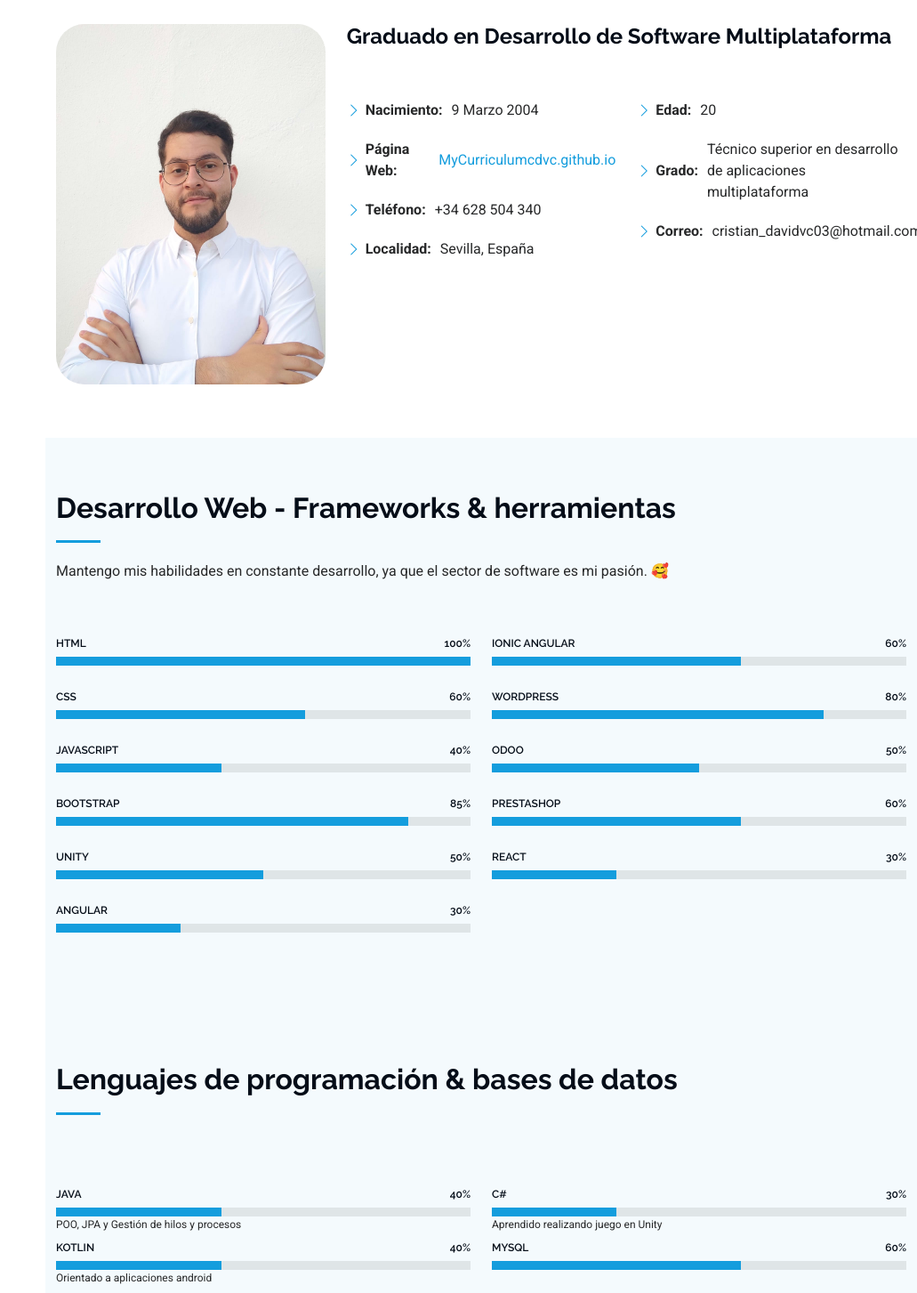
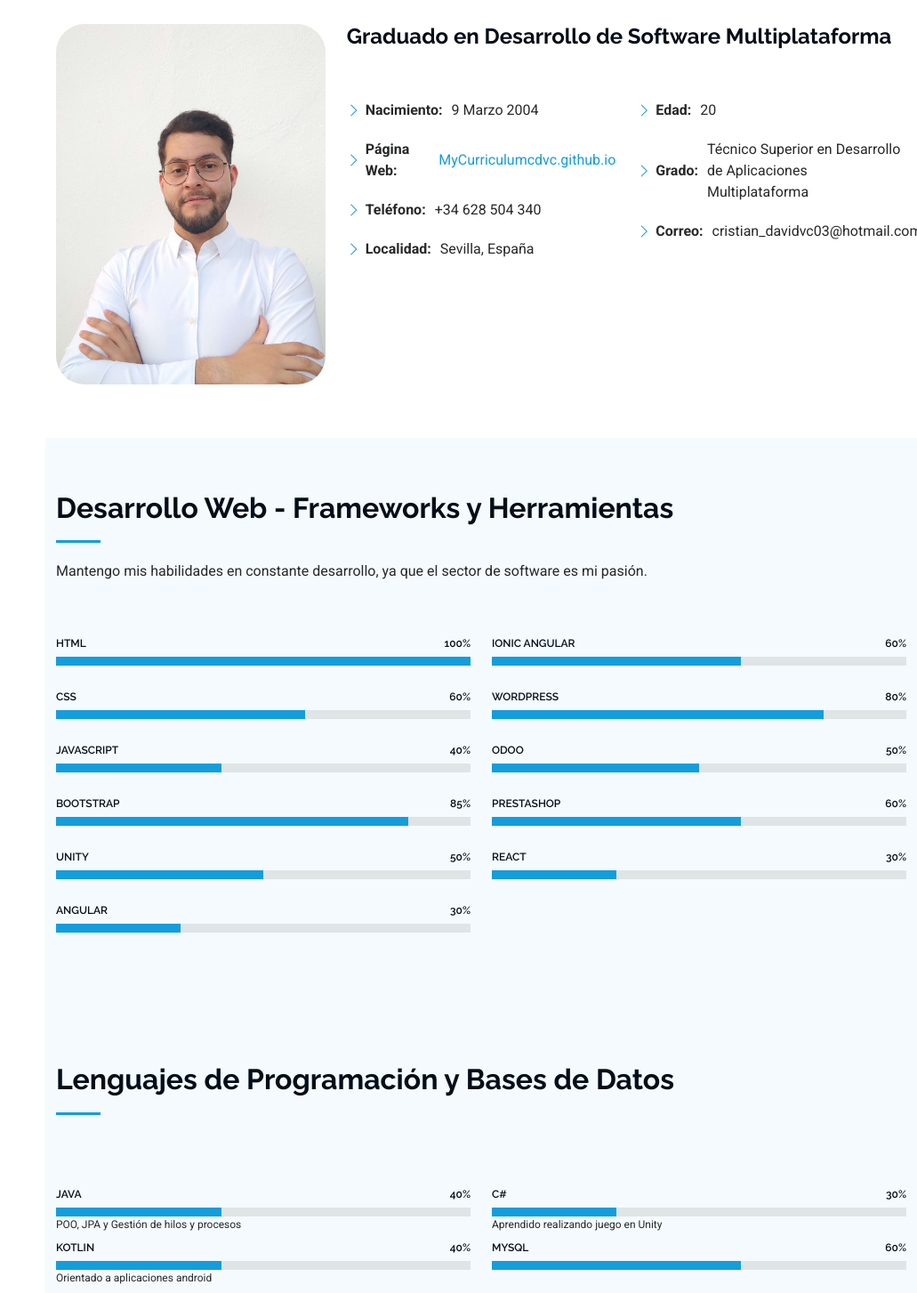
Before and after one commit to Sonicx994/mycurriculumcdvc.github.io, a plain HTML site: page index.html in a window 1280 px wide. Shown: the part 1163-2616 px from the top of the page at 89% size, without its empty margins (249-1280 px from the left). Drawn offline with Linux system fonts and the light colour scheme.

Commit message:
V1.2
Corrección de erratas

```diff
--- a/index.html
+++ b/index.html
@@ -73,7 +73,7 @@
       <div class="container" data-aos="fade-up" data-aos-delay="100">
         <h2>Cristian David Valencia</h2>
         <p><span class="typed"
-            data-typed-items="Graduado en desarrollador de Software Multiplataforma Junior"></span><span
+            data-typed-items="Graduado en Desarrollador de Software Multiplataforma Junior"></span><span
             class="typed-cursor typed-cursor--blink" aria-hidden="true"></span><span
             class="typed-cursor typed-cursor--blink" aria-hidden="true"></span></p>
       </div>
@@ -99,7 +99,7 @@
         </p>
         <br>
         <p>
-          Actualmente, estoy ampliando mis competencias y preparándome para certificar un nivel alto de ingles,
+          Actualmente, estoy ampliando mis competencias y preparándome para certificar un nivel alto de inglés,
           con el objetivo de contribuir a proyectos innovadores en el ámbito del desarrollo de software.
         </p>
       </div><!-- Final de sección titulo -->
@@ -127,8 +127,8 @@
               <div class="col-lg-6">
                 <ul>
                   <li><i class="bi bi-chevron-right"></i> <strong>Edad:</strong> <span>20</span></li>
-                  <li><i class="bi bi-chevron-right"></i> <strong>Grado:</strong> <span>Técnico superior en desarrollo
-                      de aplicaciones multiplataforma</span></li>
+                  <li><i class="bi bi-chevron-right"></i> <strong>Grado:</strong> <span>Técnico Superior en Desarrollo
+                      de Aplicaciones Multiplataforma</span></li>
                   <li><i class="bi bi-chevron-right"></i> <strong>Correo:</strong>
                     <span>cristian_davidvc03@hotmail.com</span>
                   </li>
@@ -140,13 +140,13 @@
       </div>
     </section><!-- Fin sobre mi  -->
 
-    <!-- Desarrollo Web - Frameworks & herramientas -->
+    <!-- Desarrollo Web - Frameworks y herramientas -->
     <section id="skills" class="skills section light-background">
 
       <!-- Titulo de la sección -->
       <div class="container section-title" data-aos="fade-up">
-        <h2>Desarrollo Web - Frameworks & herramientas</h2>
-        <p>Mantengo mis habilidades en constante desarrollo, ya que el sector de software es mi pasión. 🥰</p>
+        <h2>Desarrollo Web - Frameworks y Herramientas</h2>
+        <p>Mantengo mis habilidades en constante desarrollo, ya que el sector de software es mi pasión.</p>
       </div><!-- End Section Title -->
 
       <div class="container" data-aos="fade-up" data-aos-delay="100">
@@ -259,7 +259,7 @@
     <section class="skills section light-background">
       <!-- Section Title -->
       <div class="container section-title" data-aos="fade-up">
-        <h2>Lenguajes de programación & bases de datos</h2>
+        <h2>Lenguajes de Programación y Bases de Datos</h2>
       </div><!-- End Section Title -->
 
       <div class="container" data-aos="fade-up" data-aos-delay="100">
```
